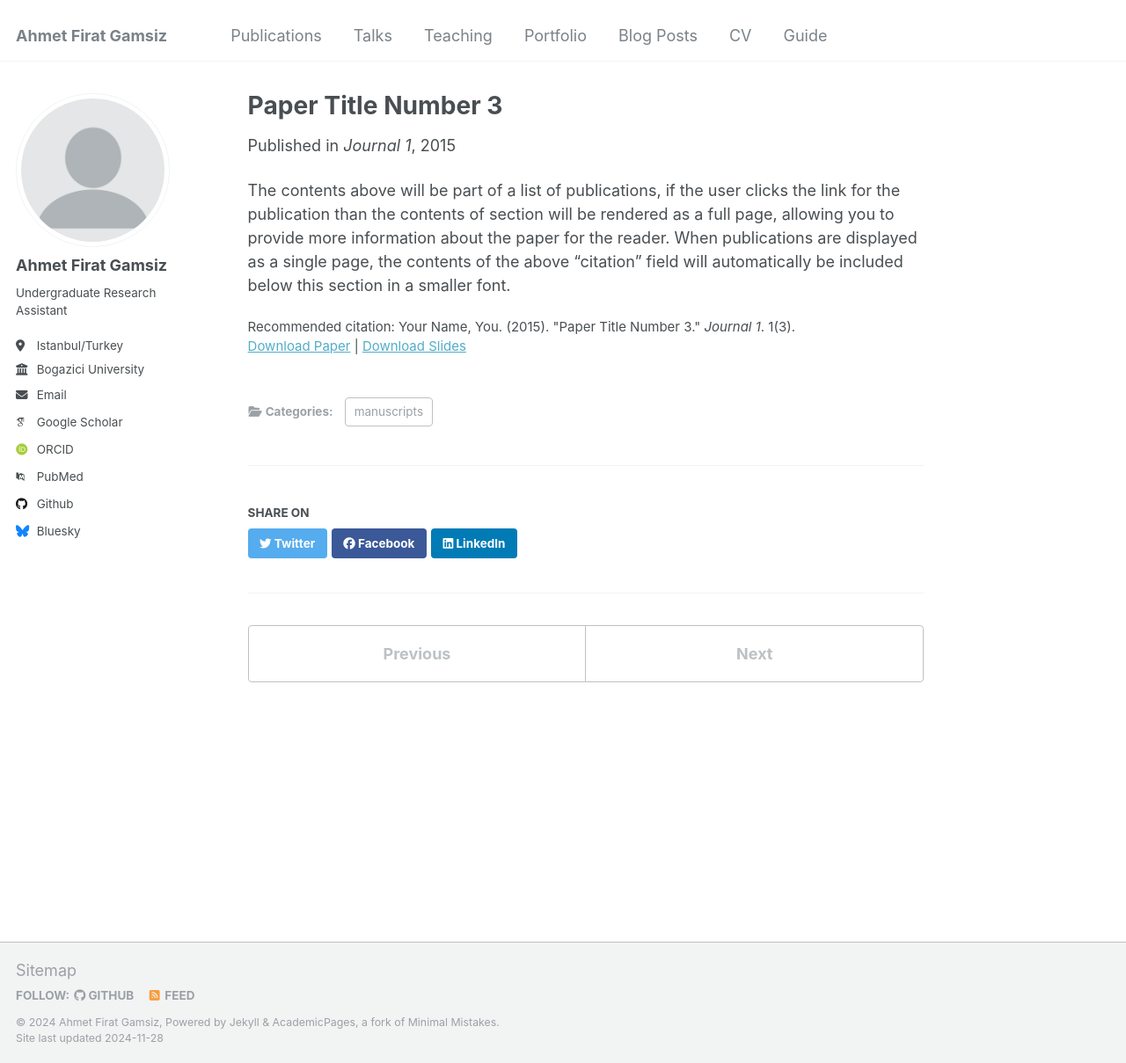
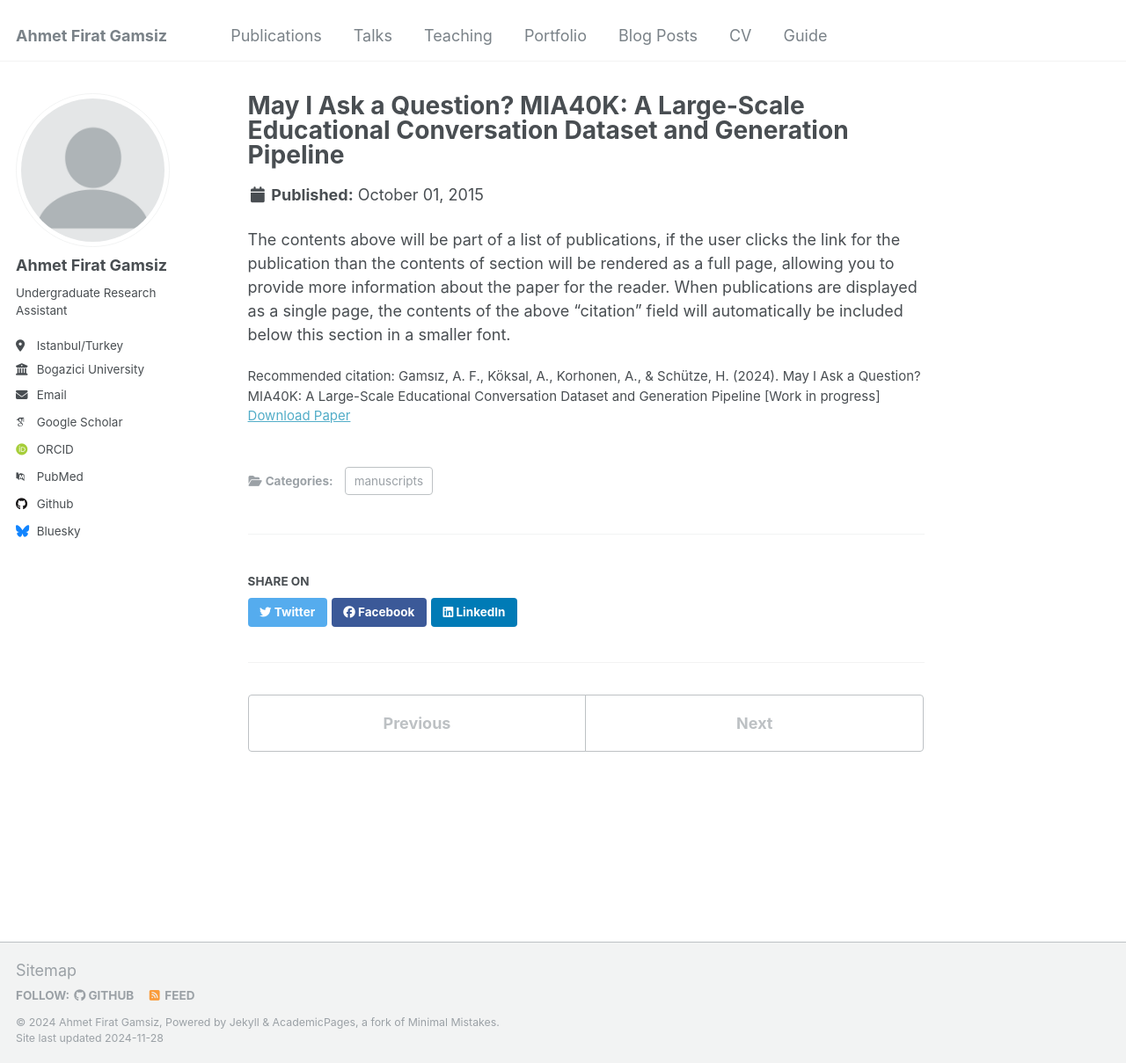
Before and after one commit to ahmetfirat23/ahmetfirat23.github.io, a Jekyll site: the page built from _publications/2015-10-01-paper-title-number-3.md, in a window 1280 px wide and 1209 px high. Shown: the whole window at 88% size. Built offline with Jekyll 4.4.1, drawn with Linux system fonts in a browser that asks for light colours; some web fonts are replaced.

Commit message:
Update 2015-10-01-paper-title-number-3.md

```diff
--- a/_publications/2015-10-01-paper-title-number-3.md
+++ b/_publications/2015-10-01-paper-title-number-3.md
@@ -1,14 +1,13 @@
 ---
-title: "Paper Title Number 3"
+title: "May I Ask a Question?
+MIA40K: A Large-Scale Educational Conversation
+Dataset and Generation Pipeline"
 collection: publications
 category: manuscripts
-permalink: /publication/2015-10-01-paper-title-number-3
-excerpt: 'This paper is about the number 3. The number 4 is left for future work.'
-date: 2015-10-01
-venue: 'Journal 1'
-slidesurl: 'http://academicpages.github.io/files/slides3.pdf'
-paperurl: 'http://academicpages.github.io/files/paper3.pdf'
-citation: 'Your Name, You. (2015). &quot;Paper Title Number 3.&quot; <i>Journal 1</i>. 1(3).'
+permalink: /publication/MIA
+
+paperurl: 'https://drive.google.com/file/d/1TppLeLEbpF4szeaQcZw5cfxC6GtJq_WU/view?usp=sharing'
+citation: 'Gamsız, A. F., Köksal, A., Korhonen, A., & Schütze, H. (2024). May I Ask a Question? MIA40K: A Large-Scale Educational Conversation Dataset and Generation Pipeline [Work in progress]'
 ---
 
 The contents above will be part of a list of publications, if the user clicks the link for the publication than the contents of section will be rendered as a full page, allowing you to provide more information about the paper for the reader. When publications are displayed as a single page, the contents of the above "citation" field will automatically be included below this section in a smaller font.
```
